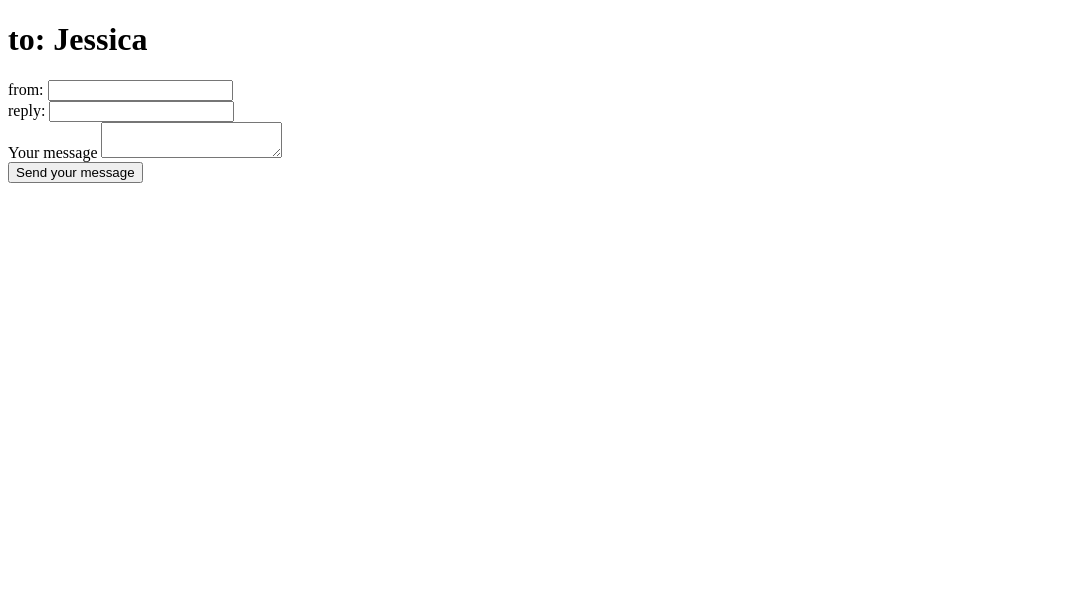
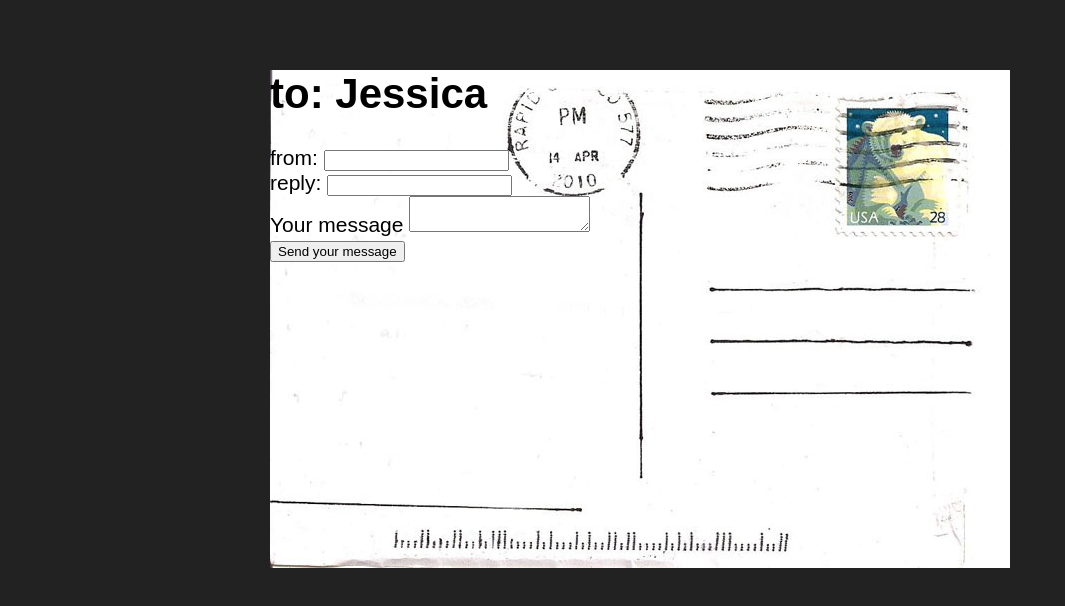
Before and after one commit to jtorrespdx/postcard-css, a plain HTML site: page index.html in a window 1280 px wide. Shown: the whole page, without its empty margins (0-1065 px from the left). Drawn offline with Linux system fonts and the light colour scheme.

Commit message:
adds background

```diff
--- a/css/styles.css
+++ b/css/styles.css
@@ -15,3 +15,22 @@
         url('fonts/secrettypewriter_regular_macroman/veteran_typewriter-webfont.woff') format('woff'),
         url('fonts/secrettypewriter_regular_macroman/veteran_typewriter-webfont.ttf')  format('truetype');
 }
+
+body {
+  font: 21px sans-serif;
+
+  padding: 2em;
+  margin: 0;
+
+  background: #222;
+}
+
+form {
+  position: relative;
+
+  width: 740px;
+  height: 498px;
+  margin: 0 auto;
+
+  background: #FFF url(../images/postcard.jpg)
+}
```
